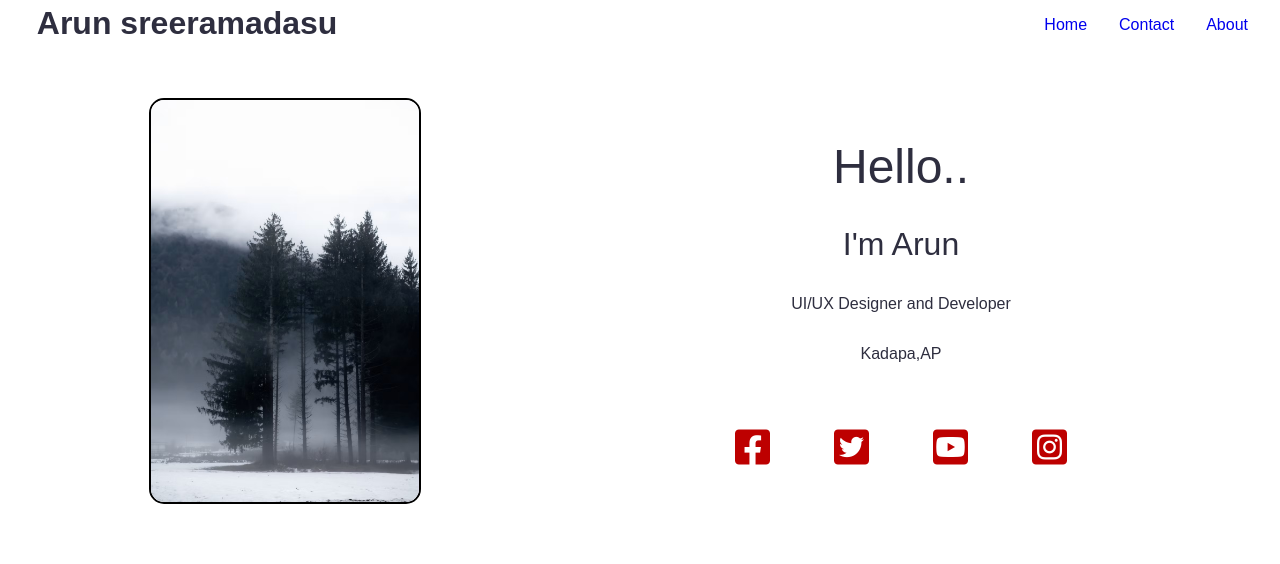
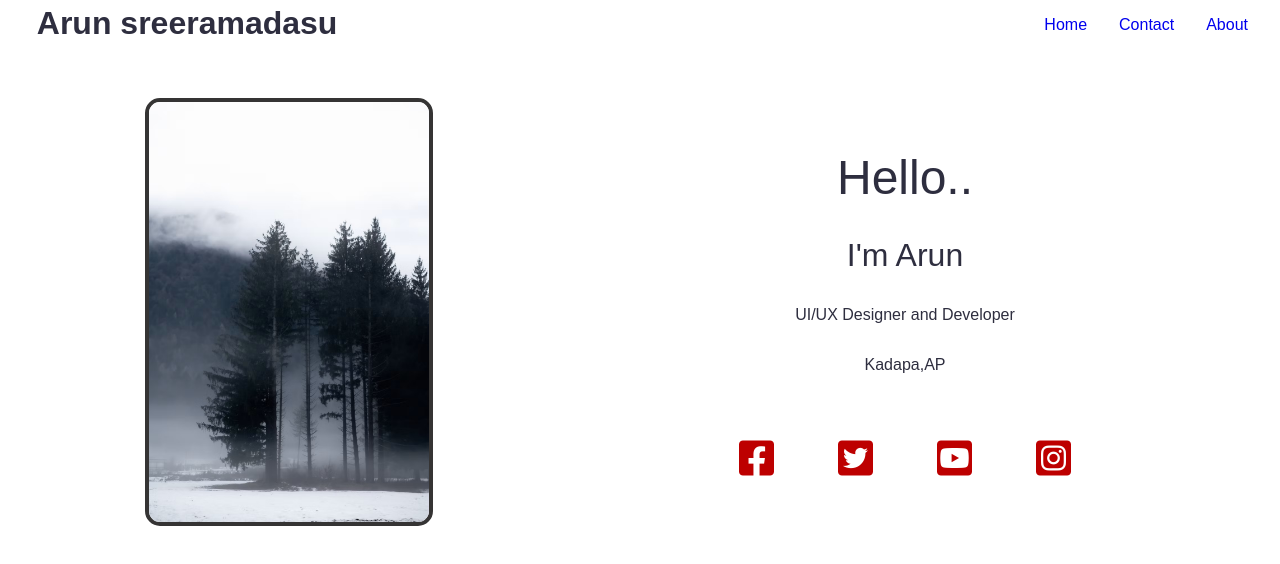
Before and after one commit to sreeramadasuarun/flex, a plain HTML site: page index.html in a window 1280 px wide. Drawn offline with Linux system fonts and the light colour scheme.

Commit message:
image done

```diff
--- a/styles/styles.css
+++ b/styles/styles.css
@@ -54,15 +54,11 @@ ul {
 
 }
 
-img {
-    max-width: 100%;
-    height: auto;
+
+.left-image img {
+    width: 18rem;
     border-radius: 15px;
-    border: 2px solid black;
-}
-
-.left-image {
-    width: 17rem;
+    border: 4px solid rgb(53, 52, 52);
 }
 
 .head-content {
```
